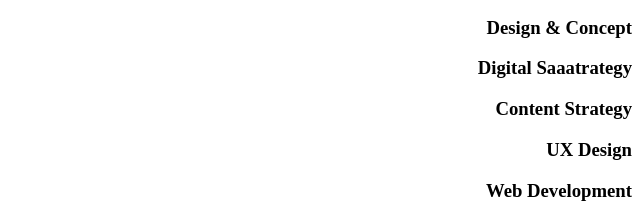
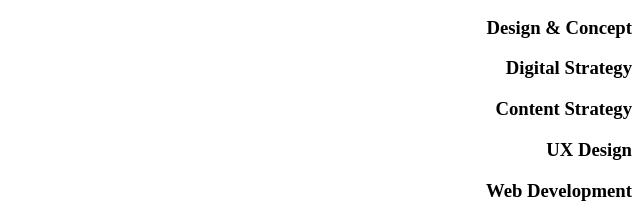
Before and after one commit to MuhammedSultanov/holbertonschool-web_front_end, a plain HTML site: page html_advanced/10-index.html in a window 1280 px wide. Shown: the part 157-374 px from the top of the page, 640-1280 px from the left. Drawn offline with Linux system fonts and the light colour scheme.

Commit message:
bug fied

```diff
--- a/html_advanced/10-index.html
+++ b/html_advanced/10-index.html
@@ -22,7 +22,7 @@
         <section>
             <h2>Services</h2>
             <h3>Design & Concept</h3>
-            <h3>Digital Saaatrategy</h3>
+            <h3>Digital Strategy</h3>
             <h3>Content Strategy</h3>
             <h3>UX Design</h3>
             <h3>Web Development</h3>
```
